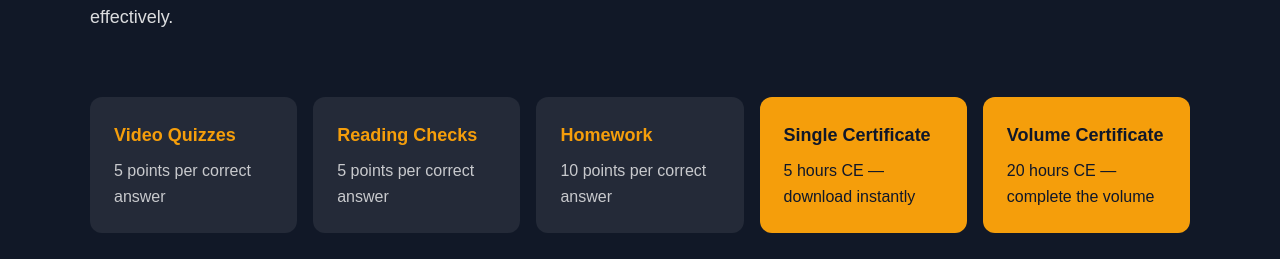
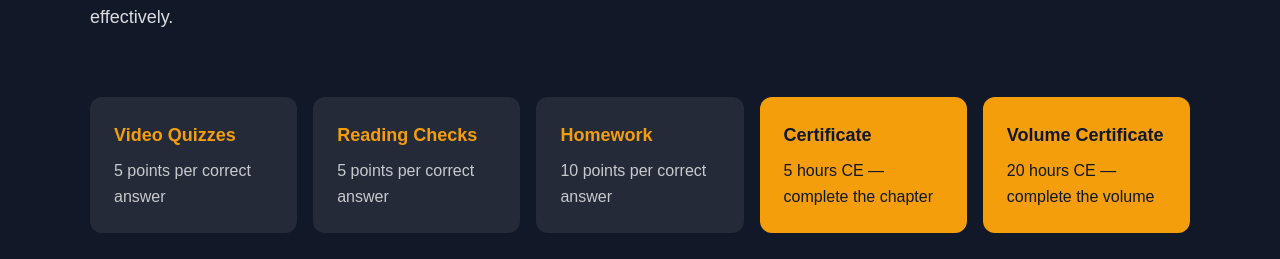
Before and after one commit to Suchocki88/UnderstandingAI.ai, a Next.js app: page /academy in a window 1280 px wide. Shown: the part 3748-4007 px from the top of the page. Built offline with nearby package versions, Linux system fonts and the light colour scheme.

Commit message:
Update page.tsx

```diff
--- a/app/academy/page.tsx
+++ b/app/academy/page.tsx
@@ -245,8 +245,8 @@ export default function Page() {
               <p style={{ color: "rgba(255,255,255,0.75)", margin: 0 }}>10 points per correct answer</p>
             </div>
             <div style={{ background: "#f59e0b", borderRadius: 12, padding: 24 }}>
-              <h3 style={{ color: "#0f172a", margin: "0 0 8px", fontSize: 18 }}>Single Certificate</h3>
-              <p style={{ color: "#0f172a", margin: 0 }}>5 hours CE — download instantly</p>
+              <h3 style={{ color: "#0f172a", margin: "0 0 8px", fontSize: 18 }}>Certificate</h3>
+              <p style={{ color: "#0f172a", margin: 0 }}>5 hours CE — complete the chapter</p>
             </div>
             <div style={{ background: "#f59e0b", borderRadius: 12, padding: 24 }}>
               <h3 style={{ color: "#0f172a", margin: "0 0 8px", fontSize: 18 }}>Volume Certificate</h3>
```
